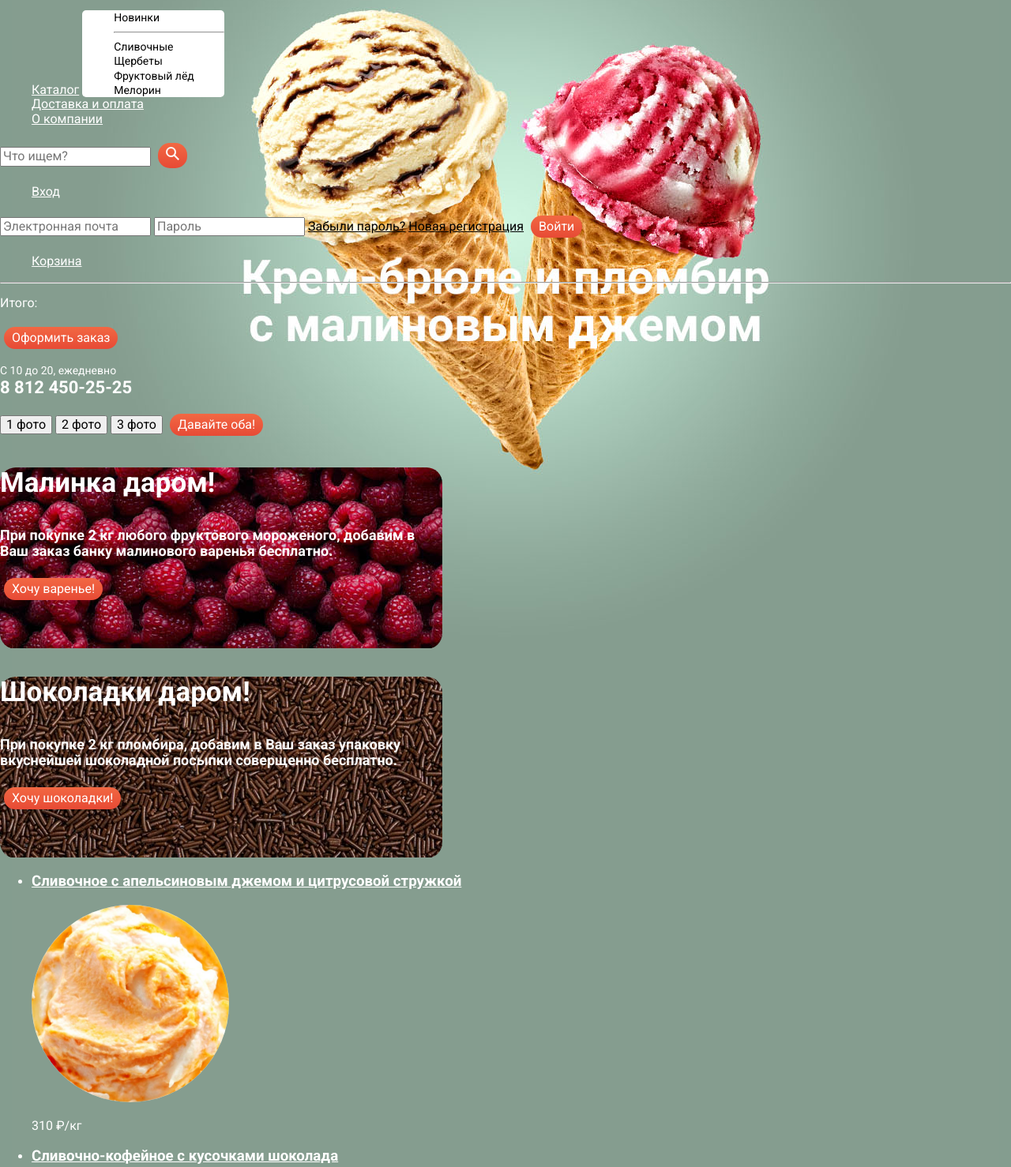
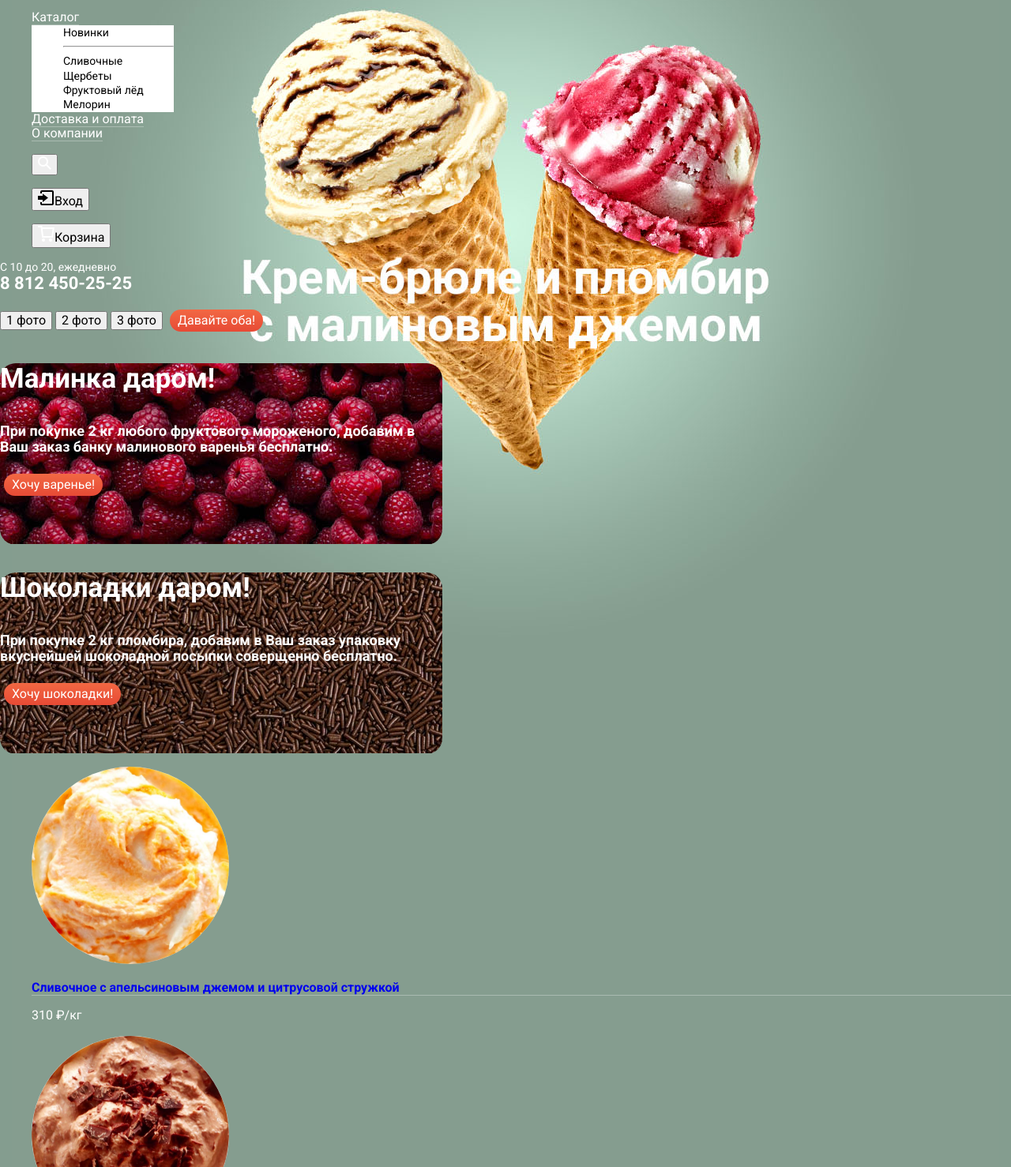
Before and after one commit to lulu-mint/700337-gllacy, a plain HTML site: page index.html in a window 1280 px wide. Shown: the part 71-1549 px from the top of the page at 79% size. Drawn offline with Linux system fonts and the light colour scheme.

Commit message:
menu changes

```diff
--- a/css/style.css
+++ b/css/style.css
@@ -1,5 +1,5 @@
-body{
-  font-family: 'Roboto', 'Arial', sans-serif;
+body {
+  font-family: "Roboto", Arial, sans-serif;
   font-size: 16px;
   color: white;
 
@@ -8,15 +8,18 @@ body{
   background-position: top center;
   background-repeat: no-repeat;
 }
-
-a {
+a{
+  text-decoration: none;
+}
+/*a {
   color: white;
 }
-a:hover, a:active{
-  color:#ffbc9e;
-}
 
-.visually-hidden{
+a:hover, a:active {
+  color: #ffbc9e;
+}*/
+
+.visually-hidden {
   position: absolute;
   width: 1px;
   height: 1px;
@@ -27,7 +30,7 @@ a:hover, a:active{
   overflow: hidden;
 }
 
-.main-navigation{
+.main-navigation {
   font-size: 16px;
   color: white;
 }
@@ -38,13 +41,15 @@ a:hover, a:active{
 
 .site-navigation a,
 .user-navigation a,
-.cart-navigation a{
+.cart-navigation a {
   color: white;
+  text-decoration: none;
+  border-bottom: 1px solid rgba(255,255,255,0.3);
 }
 
 .site-navigation a:hover,
 .user-navigation a:hover,
-.cart-navigation a:hover{
+.cart-navigation a:hover {
   border-radius: 15px;
   padding: 5px 10px;
   background: #f7f6f3;
@@ -52,48 +57,44 @@ a:hover, a:active{
   text-decoration: none;
 }
 
-.modal a{
-  color: black;
+.sub-menu {
+  width: 140px;
+  background-color: white;
 }
 
-.modal a:hover,
-.modal a:active{
-  color:#ffbc9e;
-}
-
-.sub-menu{
-  display: inline-block;
-  width: 140px;
-  background-color: white;
-  border-radius: 5px;
-}
-
-.sub-menu a{
+.sub-menu a {
   font-size: 14px;
   color: black;
   text-decoration: none;
   text-align: left;
 }
-.sub-menu a:hover{
+
+.sub-menu a:hover {
   background-color: #fbded7;
 }
-.sub-menu a:active{
+
+.sub-menu a:active {
   background-color: #f6b5a5;
 }
 
-.header-phone-number p{
+.header-phone-number p {
   font-size: 14px;
 }
-.header-phone-number strong{
+
+.header-phone-number strong {
   font-size: 22px;
 }
 
+.modal a {
+  color: black;
+}
 
+.modal a:hover,
+.modal a:active {
+  color: #ffbc9e;
+}
 
-
-
-
-.extra-raspberry{
+.extra-raspberry {
   width: 560px;
   height: 230px;
   border-radius: 20px;
@@ -101,7 +102,7 @@ a:hover, a:active{
   background-repeat: no-repeat;
 }
 
-.extra-chocolate{
+.extra-chocolate {
   width: 560px;
   height: 230px;
   border-radius: 20px;
@@ -109,15 +110,29 @@ a:hover, a:active{
   background-repeat: no-repeat;
 }
 
-.extra-promotion h3{
+.extra-promotion h3 {
   font-size: 35px;
 }
-.extra-promotion p{
+
+.extra-promotion p {
   font-size: 18px;
   font-weight: bold;
 }
 
-.about-us{
+.catalog-list {
+  list-style: none;
+}
+
+.catalog-list a {
+  text-decoration: none;
+}
+
+.catalog-list h3 {
+  font-size: 16px;
+  border-bottom: 1px solid rgba(255,255,255,0.3);
+}
+
+.about-us {
   width: 1150px;
 
   border-radius: 20px;
@@ -125,7 +140,7 @@ a:hover, a:active{
   background-image: url("../img/vafle.jpg");
 }
 
-.about-us p{
+.about-us p {
   color: black;
 }
 
@@ -134,13 +149,14 @@ a:hover, a:active{
   font-weight: bold;
   font-size: 26px;
 }
-.catalog-list img{
+
+.catalog-list img {
   width: 250px;
   height: 250px;
   border-radius: 180px;
 }
 
-.button{
+.button {
   display: inline-block;
   border: none;
   border-radius: 15px;
--- a/index.html
+++ b/index.html
@@ -14,6 +14,8 @@
   <nav class="main-navigation">
     <a class="main-header-logo"
        style="pointer-events: none; cursor: default;">
+      <!-- ИМХО: Некликабельно ТОЛЬКО для главной,
+       создавать еще один класс на один раз нецелесообразно. -->
       <img src="img/logo.svg" alt="Логотип GlacyShop">
     </a>
 
@@ -32,16 +34,24 @@
       <li><a href="#">О компании</a></li>
     </ul>
 
+    <ul class="search-on-site">
+      <li>
+        <button class="menu-button" type="button">
+          <img src="img/loupe.svg" alt="Что ищем?"></button> <!-- поменять .svg -->
+      </li>
+    </ul>
+    <div class="visually-hidden">
     <form name="search-on-site">
       <input type="text" name="search" placeholder="Что ищем?">
-      <button class="button" type="submit"><img src="img/loupe.svg" alt="Что ищем?"></button>
+      <button class="button" type="submit"><img src="img/loupe.svg" alt="Что ищем?"></button> <!-- поменять .svg -->
     </form>
+    </div>
 
     <ul class="user-navigation">
-      <li><a href="#">Вход</a></li>
+      <li><button class="menu-button" type="button">
+        <img src="img/entrance.svg" alt="Вход">Вход</button></li> <!-- поменять .svg -->
     </ul>
-
-
+    <div class="visually-hidden">
     <form class="modal modal-login">
       <label class="visually-hidden"
              for="user-login">Электронная почта</label>
@@ -54,18 +64,20 @@
       <a href="#">Новая регистрация</a>
       <button class="button" type="submit">Войти</button>
     </form>
+    </div>
 
 
     <ul class="cart-navigation">
-      <li><a href="#">Корзина</a></li>
+      <li><button class="menu-button" type="button">
+        <img src="img/cart-white.svg" alt="Корзина">Корзина</button></li> <!-- поменять .svg -->
     </ul>
-
-
+    <div class="visually-hidden">
     <form class="modal cart">
       <hr>
       <p>Итого:</p>
       <button class="button" type="submit">Оформить заказ</button>
     </form>
+    </div>
 
     <div class="header-phone-number">
       <p>С 10 до 20, ежедневно<br>
@@ -108,40 +120,38 @@
 
       <li class="catalog-item">
         <a href="#">
-          <h3>Сливочное с апельсиновым джемом и цитрусовой стружкой</h3>
           <p class="catalog-item-image">
             <img src="img/icecream1.jpg" alt="Сливочное с апельсиновым джемом и цитрусовой стружкой">
           </p>
-        </a>
+          <h3>Сливочное с апельсиновым джемом и цитрусовой стружкой</h3></a>
         <p class="catalog-item-price">310 ₽/кг</p>
       </li>
 
       <li class="catalog-item">
         <a href="#">
-          <h3>Сливочно-кофейное с кусочками шоколада</h3>
           <p class="catalog-item-image">
             <img src="img/icecream2.jpg" alt="Сливочно-кофейное с кусочками шоколада">
           </p>
-        </a>
+          <h3>Сливочно-кофейное с кусочками шоколада</h3></a>
         <p class="catalog-item-price">380 ₽/кг</p>
       </li>
 
       <li class="catalog-item">
         <a href="#">
-          <h3>Сливочно-клубничное с рисыпкой из белого шоколада</h3>
           <p class="catalog-item-image">
             <img src="img/icecream3.jpg" alt="Сливочно-клубничное с присыпкой из белого шоколада">
           </p>
+          <h3>Сливочно-клубничное с рисыпкой из белого шоколада</h3>
         </a>
         <p class="catalog-item-price">355 ₽/кг</p>
       </li>
 
       <li class="catalog-item">
         <a href="#">
-          <h3>Сливочное крем-брюле с карамельной подливкой</h3>
           <p class="catalog-item-image">
             <img src="img/icecream4.jpg" alt="Сливочное крем-брюле с карамельной подливкой">
           </p>
+          <h3>Сливочное крем-брюле с карамельной подливкой</h3>
         </a>
         <p class="catalog-item-price">415 ₽/кг</p>
       </li>
```
Also changed, not shown: catalog.html (+4 -0 lines), img/cart-white.svg (added).
